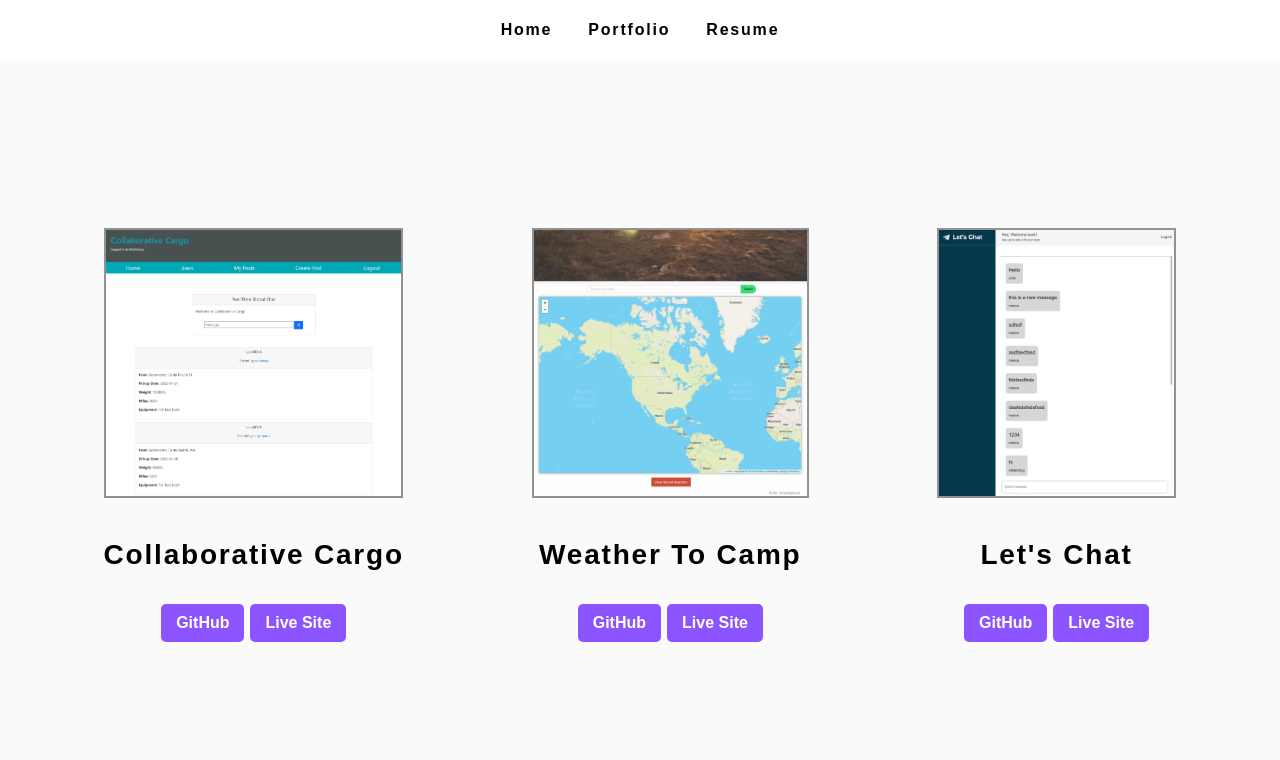
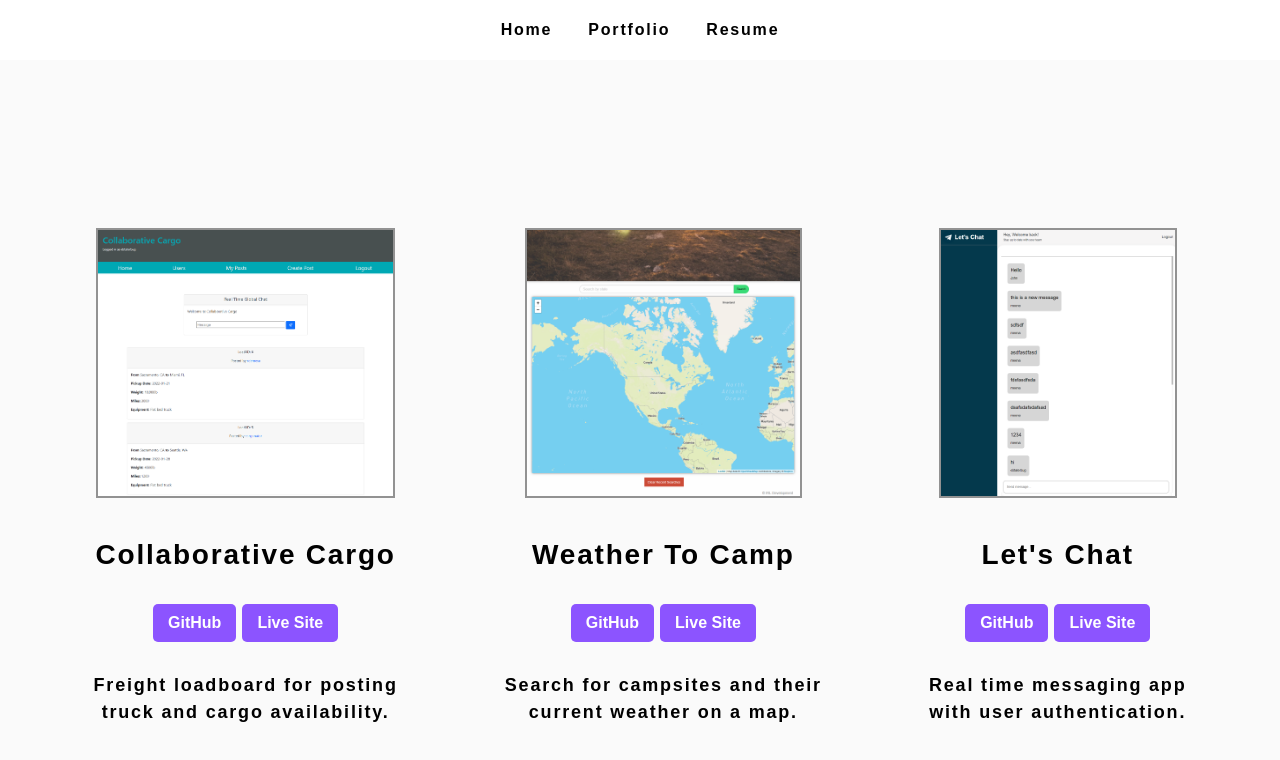
Before and after one commit to ebtaterbug/portfolio, a React (Create React App) app: page / in a window 1280 px wide. Both pictures are taken after a click on the item "Portfolio". Shown: the top 760 px of the page. Built offline with nearby package versions, Linux system fonts and the light colour scheme.

Commit message:
add project descriptions

```diff
--- a/src/components/Portfolio/index.js
+++ b/src/components/Portfolio/index.js
@@ -18,6 +18,8 @@ function Portfolio() {
                     <a href="https://collaborative-cargo.herokuapp.com/" target="_blank">
                         <button>Live Site</button>
                     </a>
+                    <div>Freight loadboard for posting
+                    <br></br>truck and cargo availability.</div>
             </div>
             <div className="my-5 center">
                     <a href="https://rjblake88.github.io/weather-to-camp/" target="_blank">
@@ -30,6 +32,8 @@ function Portfolio() {
                     <a href="https://rjblake88.github.io/weather-to-camp/" target="_blank">
                         <button>Live Site</button>
                     </a>
+                    <div>Search for campsites and their
+                    <br></br>current weather on a map.</div>
             </div>
             <div className="my-5 center">
                     <a href="https://vast-temple-57974.herokuapp.com/" target="_blank">
@@ -42,6 +46,8 @@ function Portfolio() {
                     <a href="https://vast-temple-57974.herokuapp.com/" target="_blank">
                         <button>Live Site</button>
                     </a>
+                    <div>Real time messaging app
+                    <br></br>with user authentication.</div>
             </div>
         </div>
     );
```
Also changed, not shown: 11 other files (tests, documents, lock files or other folders).
